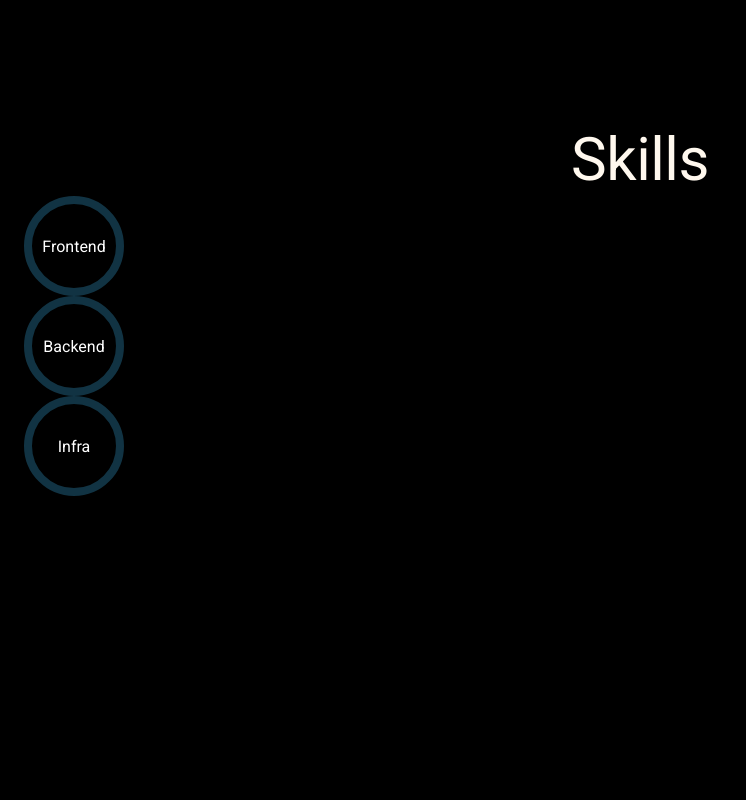
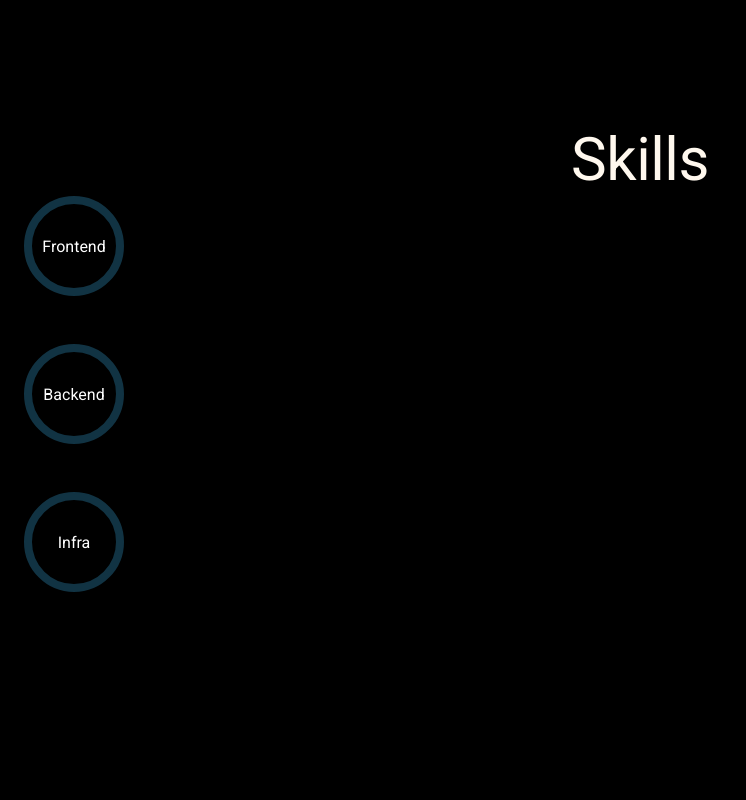
Before and after one commit to joon623/pr_website, a Next.js app: page / in a window 1280 px wide. Shown: the part 3280-4080 px from the top of the page, without its empty margins (0-746 px from the left). Built offline with nearby package versions, Linux system fonts and the light colour scheme.

Commit message:
add: skill page layout

```diff
--- a/src/components/atoms/shape/circle.tsx
+++ b/src/components/atoms/shape/circle.tsx
@@ -1,11 +1,12 @@
 import { Box } from "@mui/system";
-import { ReactNode } from "react";
+import { CSSProperties, ReactNode } from "react";
 
 interface CircleProps {
   children: ReactNode;
+  style?: CSSProperties;
 }
 
-function Circle({ children }: CircleProps) {
+function Circle({ children, style }: CircleProps) {
   return (
     <Box
       width={"100px"}
@@ -13,6 +14,7 @@ function Circle({ children }: CircleProps) {
       border={"8px solid rgba(58, 170, 222, 0.3)"}
       borderRadius={"50%"}
       position={"relative"}
+      style={style}
     >
       <Box
         position={"absolute"}
--- a/src/components/skills/SkillCircles.tsx
+++ b/src/components/skills/SkillCircles.tsx
@@ -1,18 +1,23 @@
 "use client";
 
+import React, {
+  CSSProperties,
+  ReactNode,
+  useEffect,
+  useRef,
+  useState,
+} from "react";
 import Image from "next/image";
-import Circle from "../atoms/shape/circle";
-import { motion } from "framer-motion";
+import Circle from "@/components/atoms/shape/circle";
 import { Box } from "@mui/system";
-import { v4 } from "uuid";
-import { ReactNode, useEffect, useRef, useState } from "react";
 
 interface SkillCirclesProps {
   items: string[];
   centerItem: ReactNode;
+  isSelected: boolean;
 }
 
-function SkillCircles({ items, centerItem }: SkillCirclesProps) {
+function SkillCircles({ items, centerItem, isSelected }: SkillCirclesProps) {
   const containerRef = useRef<HTMLDivElement>(null);
   const [radius, setRadius] = useState<number>(0);
 
@@ -20,9 +25,8 @@ function SkillCircles({ items, centerItem }: SkillCirclesProps) {
     function updateSize() {
       if (containerRef.current) {
         const width = containerRef.current.getBoundingClientRect().width;
+        const realRadius = width / 2 - 50 - 24;
 
-        //  circle size is 100px
-        const realRadius = width / 2 - 100;
         setRadius(realRadius);
       }
     }
@@ -33,53 +37,80 @@ function SkillCircles({ items, centerItem }: SkillCirclesProps) {
     return () => window.removeEventListener("resize", updateSize);
   }, []);
 
-  return (
-    <motion.div
-      ref={containerRef}
-      initial={{ opacity: 0 }}
-      animate={{ opacity: 1 }}
-      transition={{ duration: 1 }}
-      style={{
-        display: "flex",
-        justifyContent: "center",
-        width: "100%",
-        aspectRatio: "1/1",
-        position: "relative",
-        margin: "13rem 0",
-      }}
-    >
-      <Box
-        position={"absolute"}
-        top={"50%"}
-        left={"50%"}
-        style={{
-          transform: "translate(-50%, -50%)",
-        }}
-      >
-        <Circle>{centerItem}</Circle>
+  const centerCircleStyle: CSSProperties = isSelected
+    ? {
+        position: "absolute",
+        top: "50%",
+        left: "50%",
+        transform: "translate(-50%, -50%)",
+        transition: "all 2s ease-in-out",
+      }
+    : {
+        position: "absolute",
+        top: "0",
+        left: "0",
+        zIndex: 1,
+        transition: "all 2s ease-in-out",
+      };
+
+  const circleBoxStyle = (index: number): CSSProperties => {
+    const deg = 360 / items.length;
+    const circleSize = 50; // 원의 지름
+    const translateX = Math.cos((deg * index * Math.PI) / 180) * radius;
+    const translateY = Math.sin((deg * index * Math.PI) / 180) * radius;
+
+    return {
+      position: "absolute",
+      transition: "all 2s ease-in-out",
+      opacity: isSelected ? 1 : 0,
+      top: isSelected ? "50%" : "0",
+      left: isSelected ? "50%" : "0",
+      zIndex: isSelected ? 1 : 0,
+      transform: isSelected
+        ? `translate(-50%, -50%) translate(${translateX - circleSize / 2}px, ${
+            translateY - circleSize / 2
+          }px)`
+        : "none",
+    };
+  };
+
+  const containerStyle: CSSProperties = {
+    position: "relative",
+    width: "100%",
+    height: `${isSelected ? "600px" : "100px"}`,
+    aspectRatio: "1/1",
+    maxWidth: "600px",
+    marginBottom: "3rem",
+  };
+
+  const getSkillCircles = () => {
+    return (
+      <>
         {items.map((item, index) => {
-          const deg = 360 / items.length;
           return (
             <Box
-              key={v4()}
-              position={"absolute"}
-              top={"0"}
-              left={"0"}
+              key={index}
               style={{
-                transform: `rotate(${
-                  deg * index
-                }deg) translate(${radius}px) rotate(-${deg * index}deg)`,
-                transition: "all 1.2s ease-in-out",
+                width: "50px",
+                height: "50px",
+                ...circleBoxStyle(index),
               }}
             >
-              <Circle key={v4()}>
+              <Circle>
                 <Image src={item} alt={"skillImage"} width={50} height={50} />
               </Circle>
             </Box>
           );
         })}
-      </Box>
-    </motion.div>
+      </>
+    );
+  };
+
+  return (
+    <Box style={containerStyle} ref={containerRef}>
+      <Box style={centerCircleStyle}>{centerItem}</Box>
+      {getSkillCircles()}
+    </Box>
   );
 }
 
--- /dev/null
+++ b/src/components/skills/Skills.tsx
@@ -0,0 +1,106 @@
+"use client";
+
+import { Box } from "@mui/system";
+import Title from "@/components/atoms/text/title";
+import Circle from "@/components/atoms/shape/circle";
+import { useEffect, useRef, useState } from "react";
+import { SkillCircles } from "@/components/skills/index";
+
+function Skills() {
+  const [selected, setSelected] = useState(-1);
+
+  const feRef = useRef<HTMLDivElement>(null);
+  const beRef = useRef<HTMLDivElement>(null);
+  const infraRef = useRef<HTMLDivElement>(null);
+
+  useEffect(() => {
+    (feRef.current as HTMLDivElement).addEventListener("mouseenter", () => {
+      setSelected(0);
+    });
+    (beRef.current as HTMLDivElement).addEventListener("mouseenter", () => {
+      setSelected(1);
+    });
+    (infraRef.current as HTMLDivElement).addEventListener("mouseenter", () => {
+      setSelected(2);
+    });
+
+    return () => {
+      (feRef.current as HTMLDivElement).removeEventListener(
+        "mouseenter",
+        () => {
+          setSelected(0);
+        },
+      );
+      (beRef.current as HTMLDivElement).removeEventListener(
+        "mouseenter",
+        () => {
+          setSelected(1);
+        },
+      );
+      (infraRef.current as HTMLDivElement).removeEventListener(
+        "mouseenter",
+        () => {
+          setSelected(2);
+        },
+      );
+    };
+  }, []);
+
+  return (
+    <Box paddingBottom={"25rem"}>
+      <Box display={"flex"} justifyContent={"center"}>
+        <Title title={"Skills"} />
+      </Box>
+      <SkillCircles
+        items={[
+          "/ts.webp",
+          "/ts.webp",
+          "/ts.webp",
+          "/ts.webp",
+          "/ts.webp",
+          "/ts.webp",
+        ]}
+        centerItem={
+          <Box ref={feRef}>
+            <Circle>Frontend</Circle>
+          </Box>
+        }
+        isSelected={selected === 0}
+      />
+      <SkillCircles
+        items={[
+          "/ts.webp",
+          "/ts.webp",
+          "/ts.webp",
+          "/ts.webp",
+          "/ts.webp",
+          "/ts.webp",
+        ]}
+        centerItem={
+          <Box ref={beRef}>
+            <Circle>Backend</Circle>
+          </Box>
+        }
+        isSelected={selected === 1}
+      />
+      <SkillCircles
+        items={[
+          "/ts.webp",
+          "/ts.webp",
+          "/ts.webp",
+          "/ts.webp",
+          "/ts.webp",
+          "/ts.webp",
+        ]}
+        centerItem={
+          <Box ref={infraRef}>
+            <Circle>Infra</Circle>
+          </Box>
+        }
+        isSelected={selected === 2}
+      />
+    </Box>
+  );
+}
+
+export default Skills;
--- a/src/components/skills/index.ts
+++ b/src/components/skills/index.ts
@@ -1,2 +1,2 @@
-export { default as Skills } from "./skills";
+export { default as Skills } from "./Skills";
 export { default as SkillCircles } from "./SkillCircles";
--- a/src/components/skills/skills.tsx
+++ /dev/null
@@ -1,88 +0,0 @@
-"use client";
-
-import { Box } from "@mui/system";
-import Title from "@/components/atoms/text/title";
-import Circle from "@/components/atoms/shape/circle";
-import { useEffect, useRef, useState } from "react";
-import { SkillCircles } from "@/components/skills/index";
-
-function Skills() {
-  const [selected, setSelected] = useState(-1);
-
-  const feRef = useRef<HTMLDivElement>(null);
-  const beRef = useRef<HTMLDivElement>(null);
-  const infraRef = useRef<HTMLDivElement>(null);
-
-  useEffect(() => {
-    (feRef.current as HTMLDivElement).addEventListener("mouseenter", () => {
-      setSelected(0);
-    });
-    (beRef.current as HTMLDivElement).addEventListener("mouseenter", () => {
-      setSelected(1);
-    });
-    (infraRef.current as HTMLDivElement).addEventListener("mouseenter", () => {
-      setSelected(2);
-    });
-  }, []);
-
-  return (
-    <Box paddingBottom={"25rem"}>
-      <Box display={"flex"} justifyContent={"center"}>
-        <Title title={"Skills"} />
-      </Box>
-      <Box>
-        <Box ref={feRef}>
-          <Circle>Frontend</Circle>
-        </Box>
-        {selected === 0 && (
-          <SkillCircles
-            items={[
-              "/ts.webp",
-              "/ts.webp",
-              "/ts.webp",
-              "/ts.webp",
-              "/ts.webp",
-              "/ts.webp",
-            ]}
-            centerItem={"Frontend"}
-          />
-        )}
-      </Box>
-      <Box ref={beRef}>
-        <Circle>Backend</Circle>
-      </Box>
-
-      {selected === 1 && (
-        <SkillCircles
-          items={[
-            "/ts.webp",
-            "/ts.webp",
-            "/ts.webp",
-            "/ts.webp",
-            "/ts.webp",
-            "/ts.webp",
-          ]}
-          centerItem={"Backend"}
-        />
-      )}
-      <Box ref={infraRef}>
-        <Circle>Infra</Circle>
-      </Box>
-      {selected === 2 && (
-        <SkillCircles
-          items={[
-            "/ts.webp",
-            "/ts.webp",
-            "/ts.webp",
-            "/ts.webp",
-            "/ts.webp",
-            "/ts.webp",
-          ]}
-          centerItem={"Infra"}
-        />
-      )}
-    </Box>
-  );
-}
-
-export default Skills;
```
